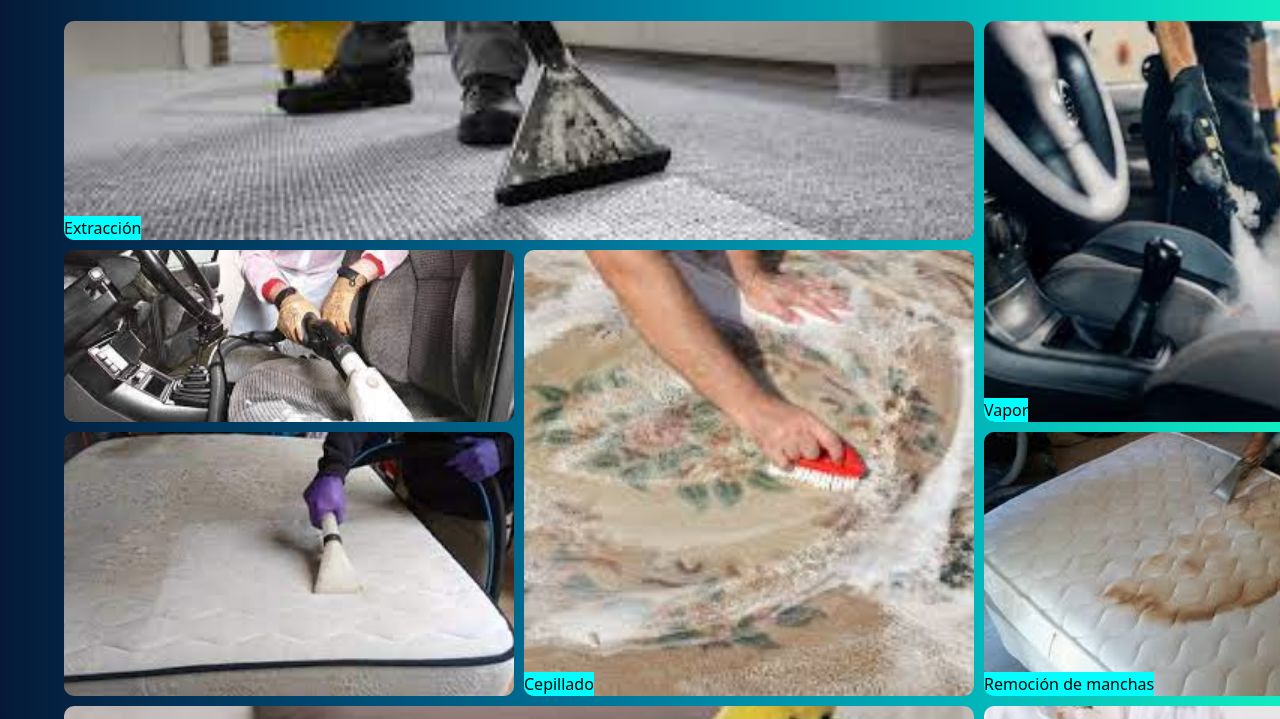
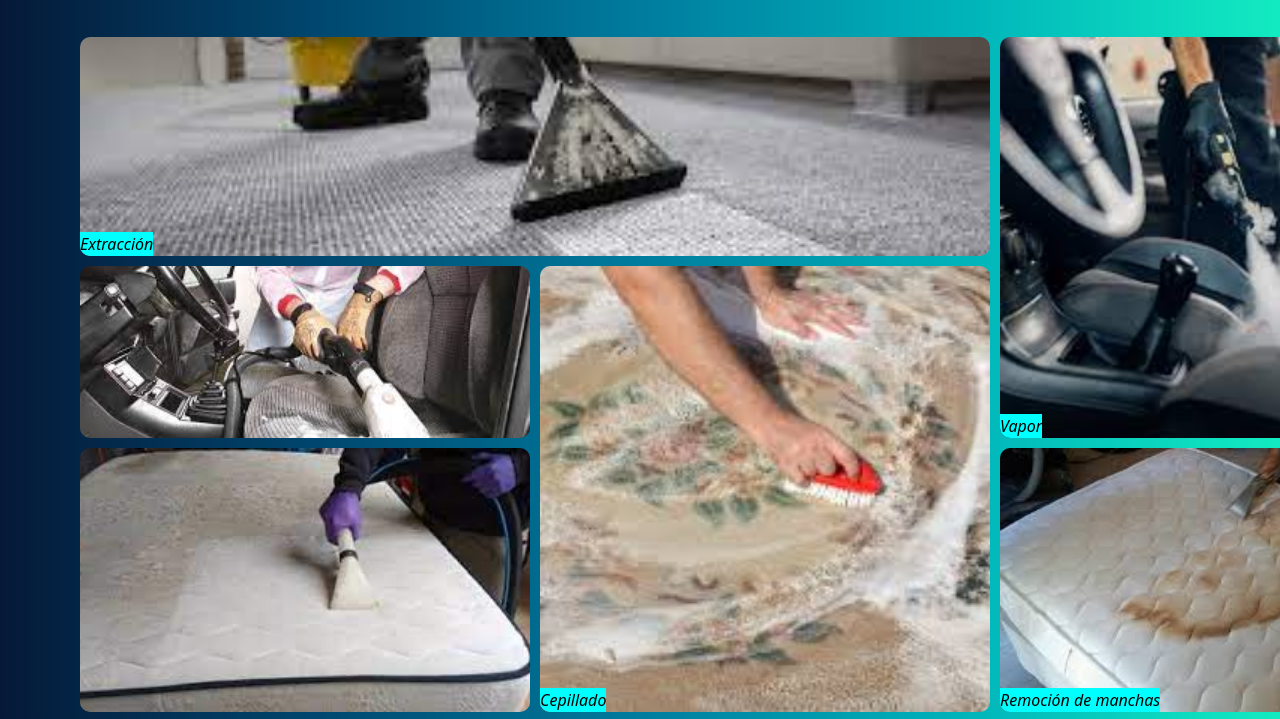
Before and after one commit to lucianopaciaroni/miprimerpaginaweb, a website: page páginas/servicios.html in a window 1280 px wide. Shown: the part 199-918 px from the top of the page. Drawn offline with Linux system fonts and the light colour scheme; a web font is replaced by a local one.

Commit message:
Proyecto casi listo

```diff
--- a/scss/parciales/_sections.scss
+++ b/scss/parciales/_sections.scss
@@ -224,10 +224,11 @@ align-items: center;
 
 .section__servicios {
     text-align: center;
-    color:white;
+    color:aliceblue;
     align-items: center;
     background-image: linear-gradient(to right, #051937, #00476f, #007c9e, #00b3ba, #12ebc1);
-    padding:1rem;
+    padding:2rem;
+   font-style: italic;
 }
 
 .preguntas {
```
Also changed, not shown: CSS/estilos.css.
